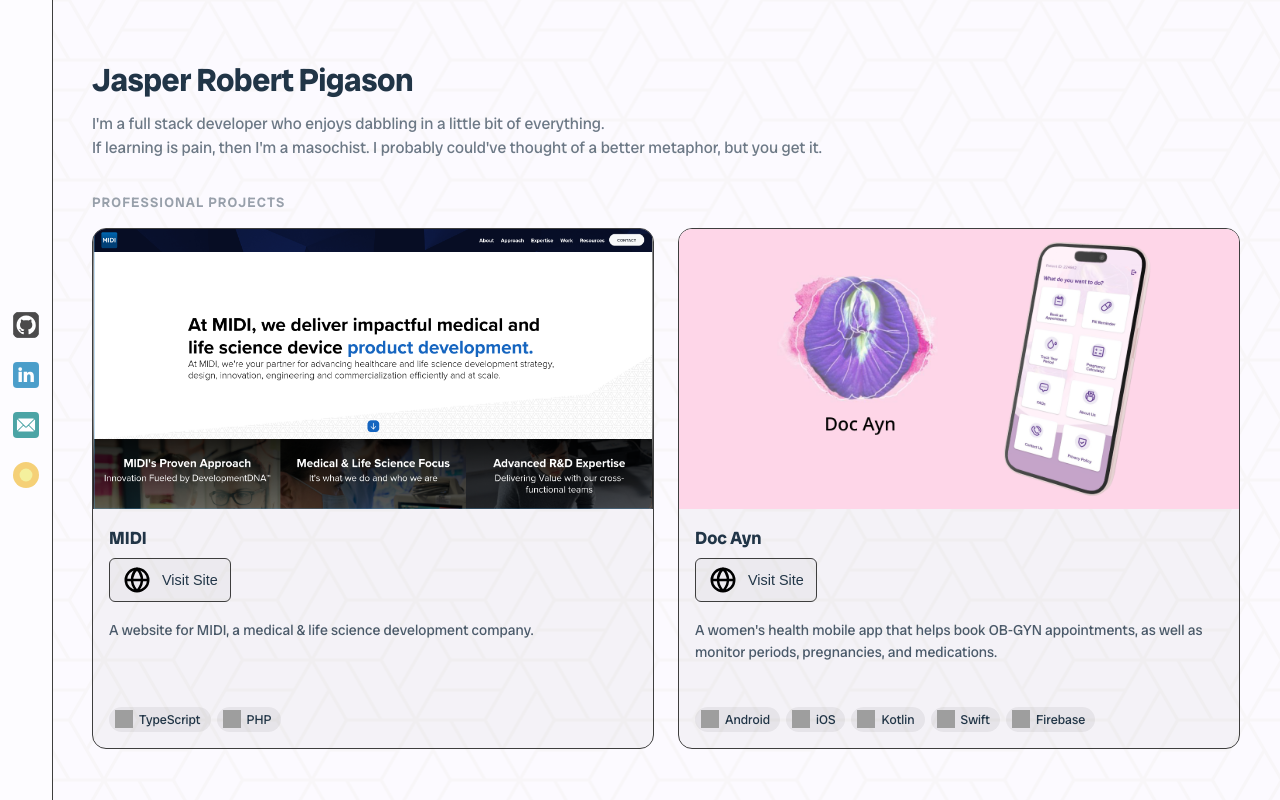
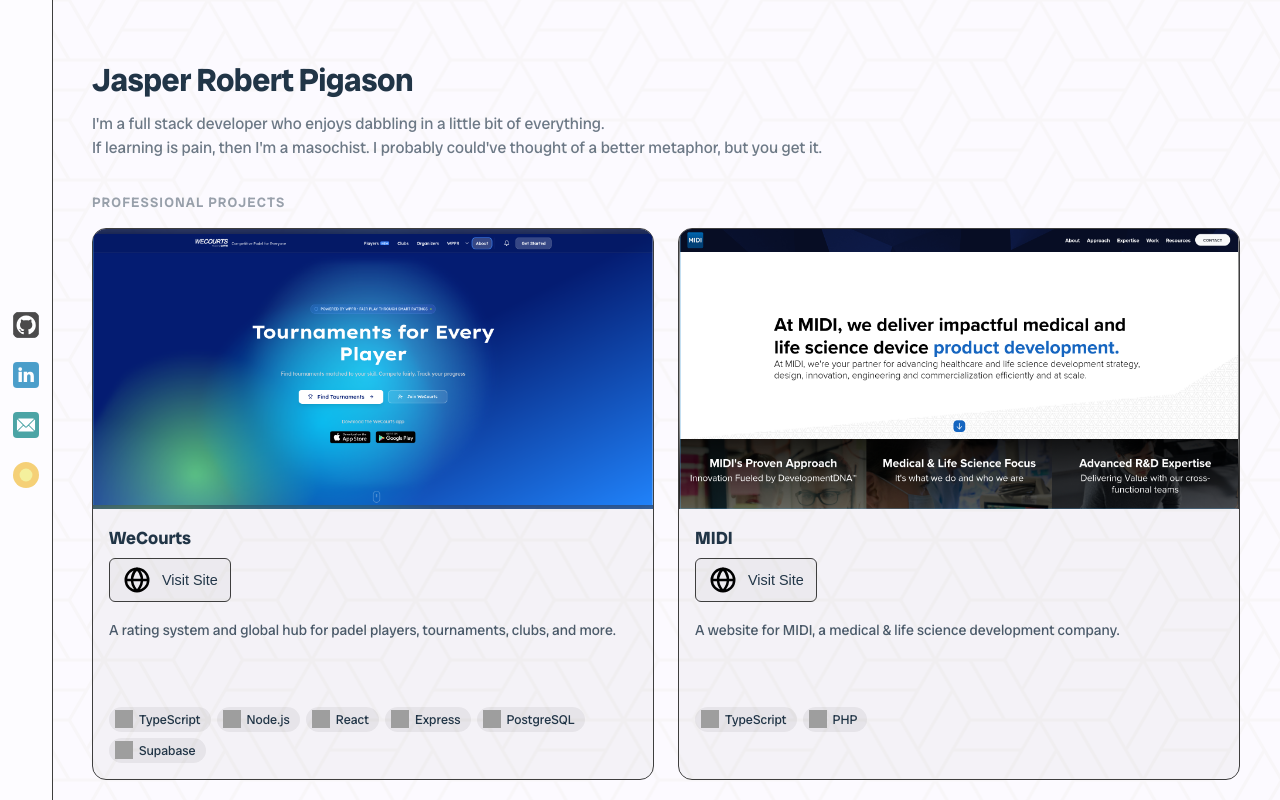
Before and after one commit to jrpdango/jrpdango.github.io, a Vue app: page / in a window 1280 px wide. Shown: the top 800 px of the page. Built offline with nearby package versions, Linux system fonts and the light colour scheme; grey boxes are pictures that could not be loaded.

Commit message:
feat(projects): add wecourts

```diff
--- a/src/data/projects.ts
+++ b/src/data/projects.ts
@@ -22,6 +22,8 @@
     siKotlin,
     siSwift,
     siFirebase,
+    siPostgresql,
+    siSupabase,
 } from "simple-icons";
 import { Project } from "../types";
 
@@ -87,6 +89,24 @@
         ],
     },
     {
+        name: "WeCourts",
+        description:
+            "A rating system and global hub for padel players, tournaments, clubs, and more.",
+        thumbnail: {
+            forDark: "/wecourts.png",
+        },
+        type: "professional",
+        techsUsed: [
+            siTypescript,
+            siNodedotjs,
+            siReact,
+            siExpress,
+            siPostgresql,
+            siSupabase,
+        ],
+        liveSiteUrl: "https://wecourts.com/",
+    },
+    {
         name: "MIDI",
         description:
             "A website for MIDI, a medical & life science development company.",
```
Also changed, not shown: public/wecourts.png (added).
